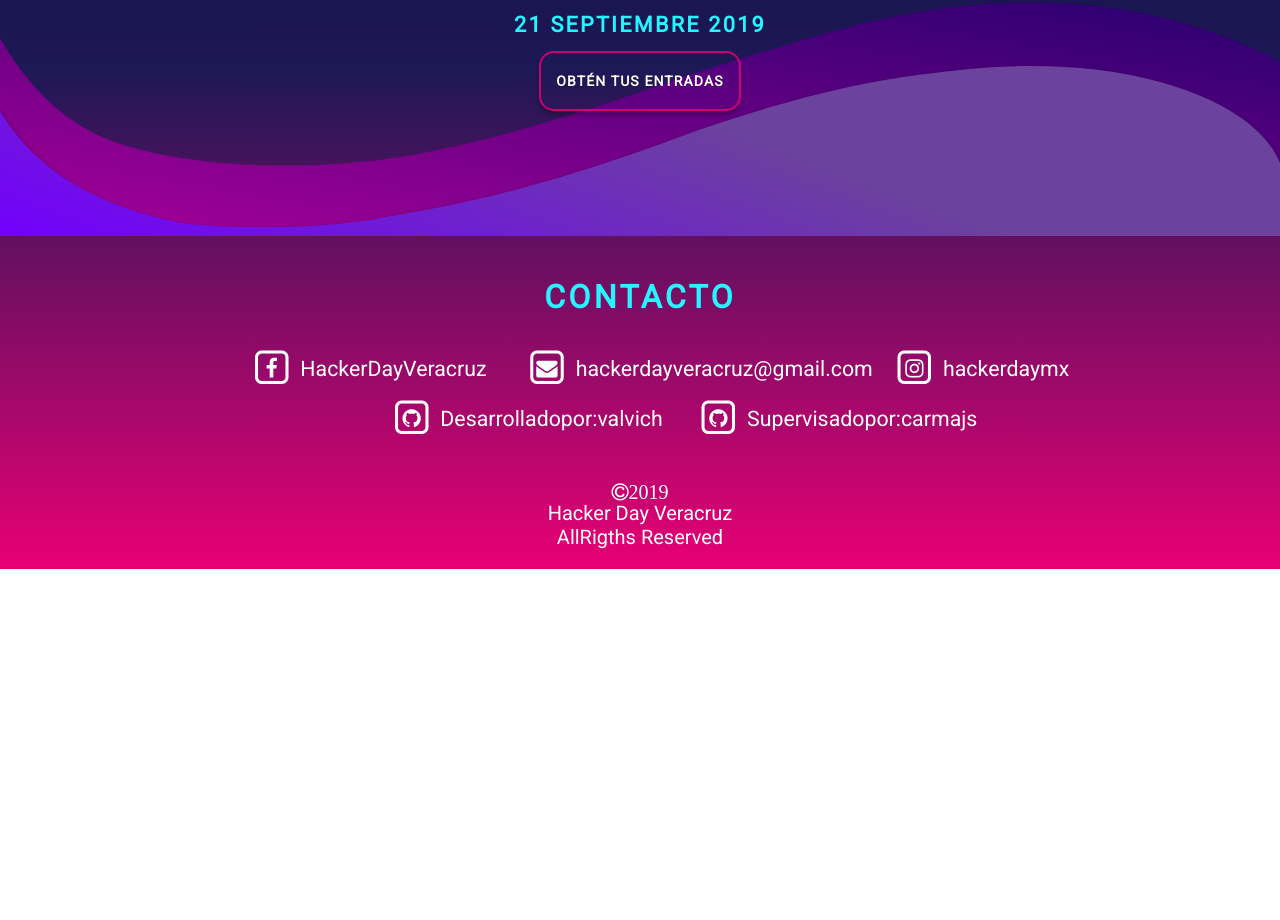
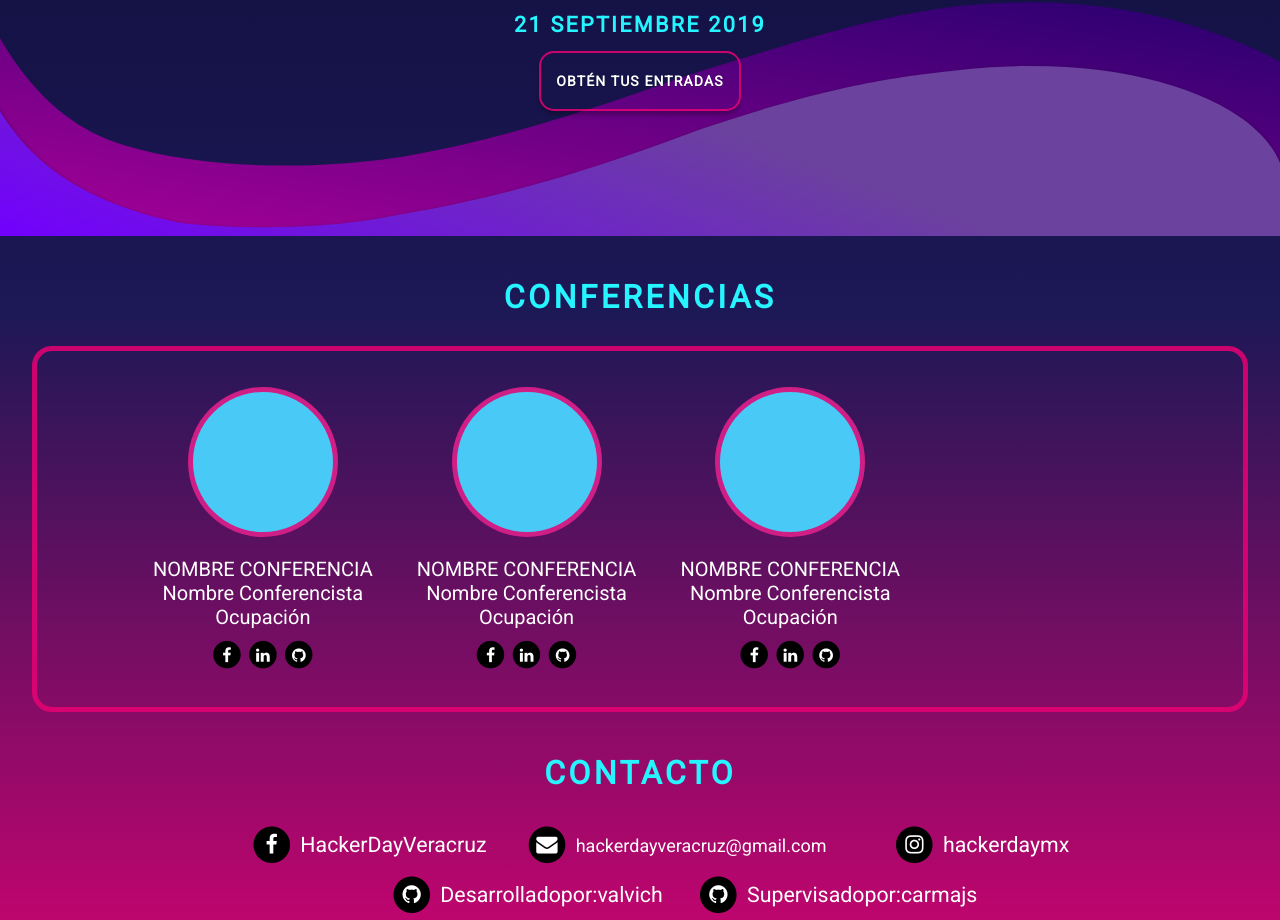
Before and after one commit to carlosmart7104/hackerday2019, a website: page public/index.html in a window 1280 px wide. Shown: the part 394-1314 px from the top of the page. Before the commit the page ends 963 px from the top, so only its background shows below. Drawn offline with Linux system fonts and the light colour scheme.

Commit message:
se agrego conferencias

```diff
--- a/public/css/style.css
+++ b/public/css/style.css
@@ -15,53 +15,6 @@ body {
 
 /*menu bar*/
 
-/*OVERLAY*/
-
-.overlay {
-  /* Height & width depends on how you want to reveal the overlay (see JS below) */
-  height: 100%;
-  width: 0;
-  position: fixed; /* Stay in place */
-  z-index: 1; /* Sit on top */
-  left: 0;
-  top: 0;
-  background-color: rgb(0,0,0); /* Black fallback color */
-  background-color: rgba(0,0,0, 0.9); /* Black w/opacity */
-  overflow-x: hidden; /* Disable horizontal scroll */
-  transition: 0.5s; /* 0.5 second transition effect to slide in or slide down the overlay (height or width, depending on reveal) */
-}
-
-.overlay li {
-  position: relative;
-  top: 25%; /* 25% from the top */
-  width: 100%; /* 100% width */
-  text-align: center; /* Centered text/links */
-  margin-top: 30px; /* 30px top margin to avoid conflict with the close button on smaller screens */
-}
-.overlay li a {
-  padding: 8px;
-  text-decoration: none;
-  font-size: 36px;
-  color: #818181;
-  display: block; /* Display block instead of inline */
-  transition: 0.3s; /* Transition effects on hover (color) */
-}
-
-/* When you mouse over the navigation links, change their color */
-.overlay a:hover, .overlay a:focus {
-  color: #f1f1f1;
-}
-
-/* Position the close button (top right corner) */
-/*.overlay .closebtn {
-  position: absolute;
-  top: 20px;
-  right: 45px;
-  font-size: 60px;
-}*/
-
-
-
 .navbar {
     font-size: 18px;
     padding-bottom: 10px;
@@ -69,6 +22,10 @@ body {
 
 .main-nav {
     list-style-type: none;
+    z-index:1 !important;
+    -webkit-transition:all 0.2s ease-in-out;
+    -ms-transition:all 0.2s ease-in-out;
+    transition:all 0.2s ease-in-out;
 }
 
 .nav-links,
@@ -79,6 +36,7 @@ body {
 .main-nav li {
     text-align: center;
     margin: 15px auto;
+
 }
 .logoimg {
     display: inline-block;
@@ -323,12 +281,9 @@ footer {
 
     }
 
-.footer,
-.fa-stack i a {
+.footer i a {
     display: flex;
     flex-flow: column wrap;
-    align-content: right;
-    margin-left: 0.5em;
 }
 
 .lateralizq {
@@ -364,6 +319,11 @@ footer {
     color: white;
 }
 
+a.envelopename {
+
+    font-size: 18px;
+}
+
 /*.fa-lg {
      border: red 5px solid;
 }*/
@@ -383,11 +343,12 @@ footer {
 }
 
 
-.fa-lg i a {
+span i a {
     align-content: center;
     font-family: 'Roboto';
     text-align: center;
     width: 100%;
+    color: black;
 }
 
 .fechafooter {
@@ -396,6 +357,59 @@ footer {
     width: 100%;
     padding-top: 2em;
 }
+
+/*CONFERENCIAS*/
+
+.confname-desktop {
+    display: none;
+}
+
+h1.confname {
+    color: #26F4FF;
+}
+
+
+.Conferencias {
+    padding: 2em;
+}
+
+.circle {
+   border: 5px solid rgba(232, 0, 116, 0.85);
+   align-items: center;
+   width: 150px;
+   height: 150px;
+   background: #49C9F6;
+   border-radius: 50%;
+   margin: 0 auto;
+   margin-top: 20px;
+   /*border: 5px solid rgba(232, 0, 116, 0.85);*/
+}
+
+.conf-data {
+    margin-top: 20px;
+}
+
+.conf-data p {
+    text-align: center;
+    color: white;
+    font-family: 'Roboto';
+    font-size: 20px;
+
+}
+
+.conficons {
+    margin: 0 auto;
+    text-align: center;
+    margin-top: 10px;
+
+}
+
+.fa-stack {
+    color: black;
+}
+
+
+
 
 
 
@@ -549,8 +563,7 @@ footer {
 
     }
 
-    .footer,
-    .fa-stack i a {
+    .footer i a {
         display: flex;
         flex-flow: column-wrap;
         margin-left: 2em;
@@ -578,7 +591,7 @@ footer {
         padding: 1em;
     }
 
-    .fa-lg i a {
+    span i a {
         align-content: center;
         font-family: 'Roboto';
         text-align: center;
@@ -682,6 +695,62 @@ footer {
     margin-bottom: -60px;
 }
 
+/*CONFERENCIAS*/
+
+.confname-desktop {
+    display: inline;
+    text-align: center;
+    color: #26F4FF;
+}
+
+.conf-mobile {
+   display: none;
+}
+
+.circle {
+   border: 5px solid rgba(232, 0, 116, 0.85);
+   width: 150px;
+   height: 150px;
+   background: #49C9F6;
+   border-radius: 50%;
+   margin-top: 20px;
+   /*border: 5px solid rgba(232, 0, 116, 0.85);*/
+}
+
+.conf-desktop {
+    border: 5px solid rgba(232, 0, 116, 0.85);
+    margin: 0 auto;
+    align-items: center;
+    border-radius: 20px;
+    padding: 1em;
+    margin-top: 30px;
+}
+
+.confrect1 {
+    margin-left: 80px;
+    display: inline-block;
+    margin-bottom: 20px;
+
+}
+.confrect2 {
+    display: inline-block;
+
+}
+.confrect3 {
+    display: inline-block;
+
+}
+
+
+.conf-data p {
+    text-align: center;
+    color: white;
+    font-family: 'Roboto';
+    font-size: 20px;
+    margin-left: 20px;
+    margin-right: 20px;
+
+}
 
 
 }
--- a/public/index.html
+++ b/public/index.html
@@ -47,34 +47,126 @@
 			<img src="img/linesgrdsmall.svg" class="imglinesgrdsmall">
 		</div>
 	</div>
+	<div class="Conferencias">
+		<div class="conf-mobile">
+			<h1 class="confname">CONFERENCIAS</h1>
+			<div class="circle">
+			</div>
+			<div class="conf-data">
+				<p class="nombreconferencia">NOMBRE CONFERENCIA</p>
+				<p>Nombre Conferencista<br>Ocupación</p>
+				<div class="conficons">
+					<span class="fa-stack conficon">
+						<i class="fa fa-circle fa-stack-2x"></i>
+						<i class="fa fa-facebook fa-stack-1x fa-inverse"></i>
+					</span>
+					<span class="fa-stack conficon">
+						<i class="fa fa-circle fa-stack-2x"></i>
+						<i class="fa fa-linkedin fa-stack-1x fa-inverse"></i>
+					</span>
+					<span class="fa-stack conficon">
+						<i class="fa fa-circle fa-stack-2x"></i>
+						<i class="fa fa-github fa-stack-1x fa-inverse"></i>
+					</span>
+				</div>
+			</div>
+		</div>
+		<div class="confname-desktop">
+			<h1 class="confname">CONFERENCIAS</h1>
+	    </div>
+		<div class="conf-desktop">
+			<div class="confrect1">
+				<div class="circle"></div>
+				<div class="conf-data">
+					<p class="nombreconferencia">NOMBRE CONFERENCIA</p>
+					<p>Nombre Conferencista<br>Ocupación</p>
+					<div class="conficons">
+						<span class="fa-stack conficon">
+							<i class="fa fa-circle fa-stack-2x"></i>
+							<i class="fa fa-facebook fa-stack-1x fa-inverse"></i>
+						</span>
+						<span class="fa-stack conficon">
+							<i class="fa fa-circle fa-stack-2x"></i>
+							<i class="fa fa-linkedin fa-stack-1x fa-inverse"></i>
+						</span>
+						<span class="fa-stack conficon">
+							<i class="fa fa-circle fa-stack-2x"></i>
+							<i class="fa fa-github fa-stack-1x fa-inverse"></i>
+						</span>
+					</div>
+			    </div>
+			</div>
+			<div class="confrect2">
+				<div class="circle"></div>
+				<div class="conf-data">
+					<p class="nombreconferencia">NOMBRE CONFERENCIA</p>
+					<p>Nombre Conferencista<br>Ocupación</p>
+					<div class="conficons">
+						<span class="fa-stack conficon">
+							<i class="fa fa-circle fa-stack-2x"></i>
+							<i class="fa fa-facebook fa-stack-1x fa-inverse"></i>
+						</span>
+						<span class="fa-stack conficon">
+							<i class="fa fa-circle fa-stack-2x"></i>
+							<i class="fa fa-linkedin fa-stack-1x fa-inverse"></i>
+						</span>
+						<span class="fa-stack conficon">
+							<i class="fa fa-circle fa-stack-2x"></i>
+							<i class="fa fa-github fa-stack-1x fa-inverse"></i>
+						</span>
+					</div>
+			    </div>
+			</div>
+			<div class="confrect3">
+				<div class="circle"></div>
+				<div class="conf-data">
+					<p class="nombreconferencia">NOMBRE CONFERENCIA</p>
+					<p>Nombre Conferencista<br>Ocupación</p>
+					<div class="conficons">
+						<span class="fa-stack conficon">
+							<i class="fa fa-circle fa-stack-2x"></i>
+							<i class="fa fa-facebook fa-stack-1x fa-inverse"></i>
+						</span>
+						<span class="fa-stack conficon">
+							<i class="fa fa-circle fa-stack-2x"></i>
+							<i class="fa fa-linkedin fa-stack-1x fa-inverse"></i>
+						</span>
+						<span class="fa-stack conficon">
+							<i class="fa fa-circle fa-stack-2x"></i>
+							<i class="fa fa-github fa-stack-1x fa-inverse"></i>
+						</span>
+					</div>
+			    </div>
+			</div>
+	    </div>
 	<footer>
 		<h1 class="contact">CONTACTO</h1>
 			<div class="footer">
 				<div class="lateralizq">
 					<span class="fa-stack fa-lg hackday">
-			<i class="fa fa-square-o fa-stack-2x"></i>
+						<i class="fa fa-circle fa-stack-2x"></i>
 						<i class="fa fa-facebook fa-stack-1x fa-inverse"></i>
 						<a href="" class="iconname hackname">HackerDayVeracruz</a>
 					</span>
 				    <span class="fa-stack fa-lg hackdaymx">
-			<i class="fa fa-square-o fa-stack-2x"></i>
+						<i class="fa fa-circle fa-stack-2x"></i>
 						<i class="fa fa-instagram fa-stack-1x fa-inverse"></i>
 						<a href="" class="iconname hackmxname">hackerdaymx</a>
 					</span>
 				    <span class="fa-stack fa-lg envelope">
-			<i class="fa fa-square-o fa-stack-2x"></i>
+						<i class="fa fa-circle fa-stack-2x"></i>
 						<i class="fa fa-envelope fa-stack-1x fa-inverse"></i>
 			      		<a href="" class="iconname envelopename">hackerdayveracruz@gmail.com</a>
 					</span>
 			    </div>
 			    <div class="lateralder">
 			    <span class="fa-stack fa-lg gitvalvich">
-			<i class="fa fa-square-o fa-stack-2x"></i>
+					<i class="fa fa-circle fa-stack-2x"></i>
 					<i class="fa fa-github fa-stack-1x fa-inverse"></i>
 					<a href="" class="iconname valvichname">Desarrolladopor:valvich</a>
 				</span>
 			    <span class="fa-stack fa-lg gitcarlos">
-			<i class="fa fa-square-o fa-stack-2x"></i>
+					<i class="fa fa-circle fa-stack-2x"></i>
 					<i class="fa fa-github fa-stack-1x fa-inverse"></i>
 					<a href="" class="iconname carlosname">Supervisadopor:carmajs</a>
 				</span>
--- a/public/js/main.js
+++ b/public/js/main.js
@@ -1,35 +1,4 @@
 console.log()
-
-/* Open when someone clicks on the span element */
-function openNav() {
-  document.getElementById("js-menu").style.width = "100%";
-}
-
-/* Close when someone clicks on the "x" symbol inside the overlay */
-function closeNav() {
-  document.getElementById("js-menu").style.width = "0%";
-}
-
-/* Open */
-function openNav() {
-  document.getElementById("js-menu").style.height = "100%";
-}
-
-/* Close */
-function closeNav() {
-  document.getElementById("js-menu").style.height = "0%";
-}
-
-/* Open */
-function openNav() {
-  document.getElementById("js-menu").style.display = "block";
-}
-
-/* Close */
-function closeNav() {
-  document.getElementById("js-menu").style.display = "none";
-}
-
 
 let mainNav = document.getElementById('js-menu');
 let navBarToggle = document.getElementById('js-navbar-toggle');
```
Also changed, not shown: public/Js/js.js (added, +29 -0 lines), public/css/css.css (+47 -0 lines). Lines whose indentation alone changed are shown as unchanged.
